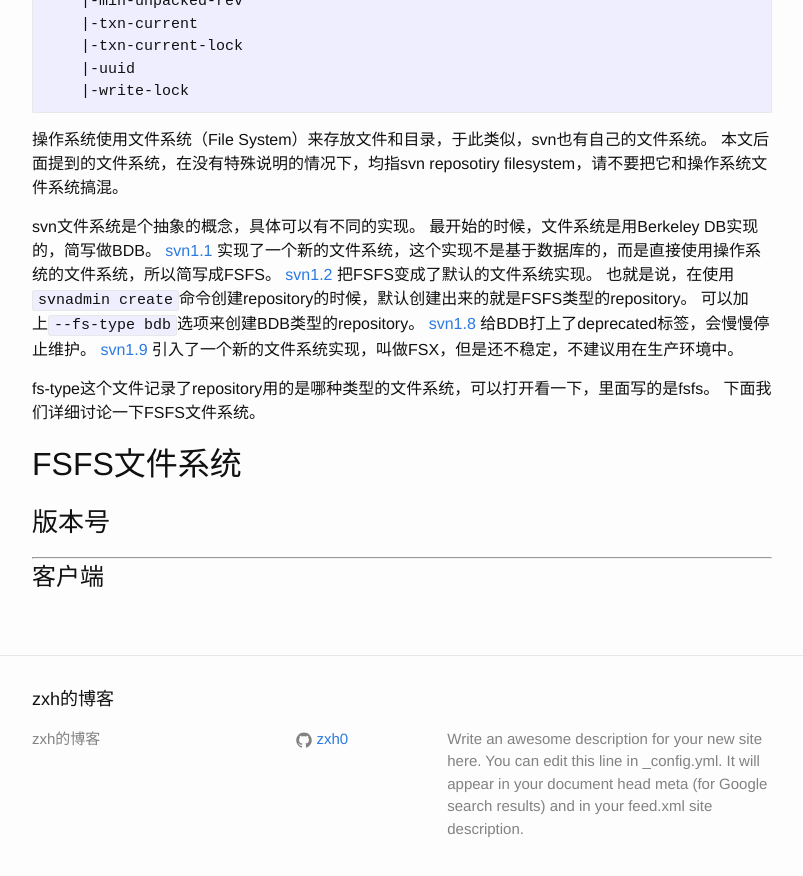
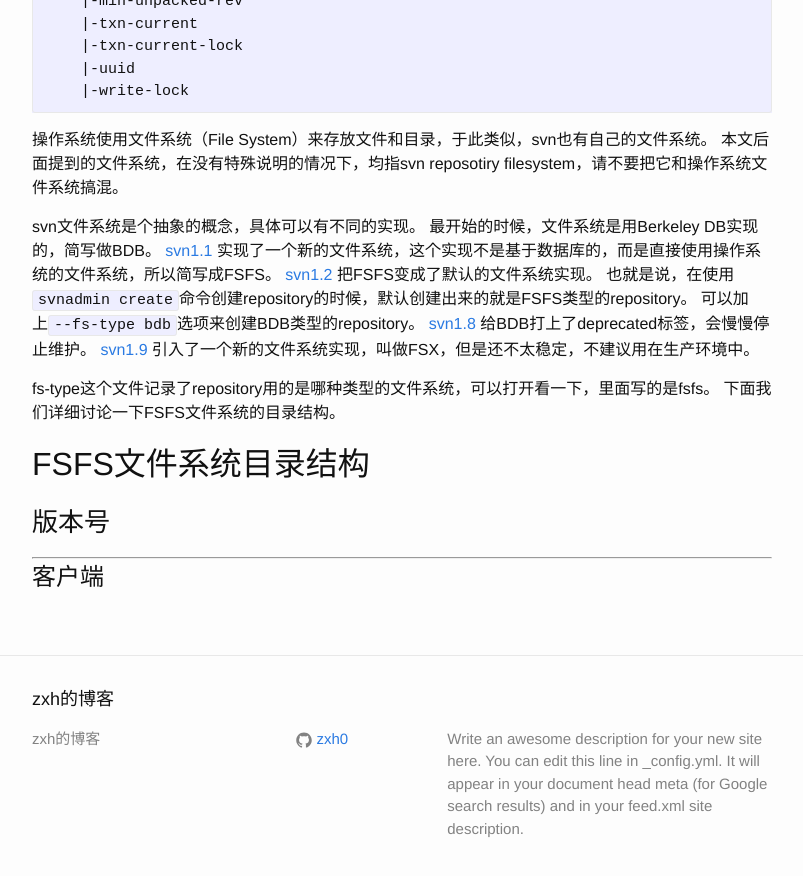
Before and after one commit to 777404/myblog, a Jekyll site: the page built from blog/_posts/2015-11-12-how-svn-works.md, in a window 1280 px wide and 900 px high, scrolled down 2215 px. Shown: the top 876 px of the window, without its empty margins (238-1041 px from the left). Built offline with Jekyll 4.4.1, drawn with Linux system fonts in a browser that asks for light colours; Markdown is read by kramdown in place of the engine named in the settings; some of the changed text lies outside the part shown.

Commit message:
save work

````diff
--- a/blog/_posts/2015-11-12-how-svn-works.md
+++ b/blog/_posts/2015-11-12-how-svn-works.md
@@ -8,7 +8,7 @@ date:   2015-11-12
 
 * 服务器篇
     * Repository目录结构
-    * Repository文件系统
+    * FSFS文件系统目录结构
 * 客户端篇
 
 ```
--- a/blog/_posts/how-svn-works/server/01-repo-structure.md
+++ b/blog/_posts/how-svn-works/server/01-repo-structure.md
@@ -95,7 +95,7 @@ svn文件系统是个抽象的概念，具体可以有不同的实现。
 [svn1.8](https://subversion.apache.org/docs/release-notes/1.8.html#bdb-deprecated)
 给BDB打上了deprecated标签，会慢慢停止维护。
 [svn1.9](https://subversion.apache.org/docs/release-notes/1.9.html#fsx)
-引入了一个新的文件系统实现，叫做FSX，但是还不稳定，不建议用在生产环境中。
+引入了一个新的文件系统实现，叫做FSX，但是还不太稳定，不建议用在生产环境中。
 
 fs-type这个文件记录了repository用的是哪种类型的文件系统，可以打开看一下，里面写的是fsfs。
-下面我们详细讨论一下FSFS文件系统。
+下面我们详细讨论一下FSFS文件系统的目录结构。
--- a/blog/_posts/how-svn-works/server/02-fsfs-structure.md
+++ b/blog/_posts/how-svn-works/server/02-fsfs-structure.md
@@ -1,3 +1,3 @@
-## FSFS文件系统
+## FSFS文件系统目录结构
 
 ### 版本号
````
